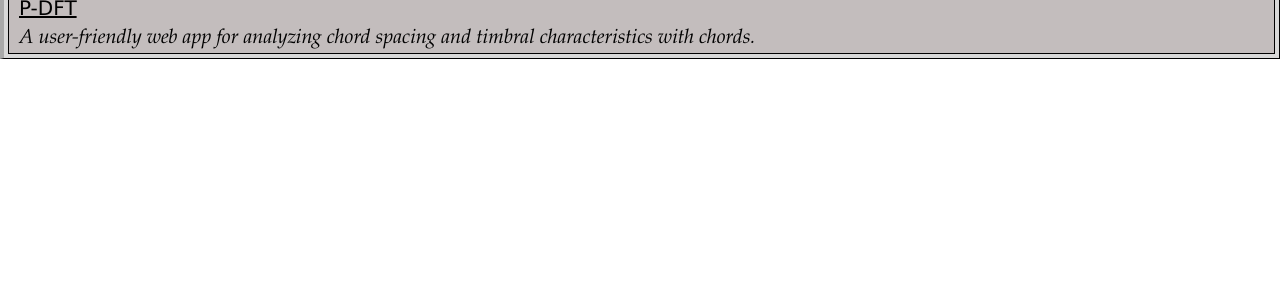
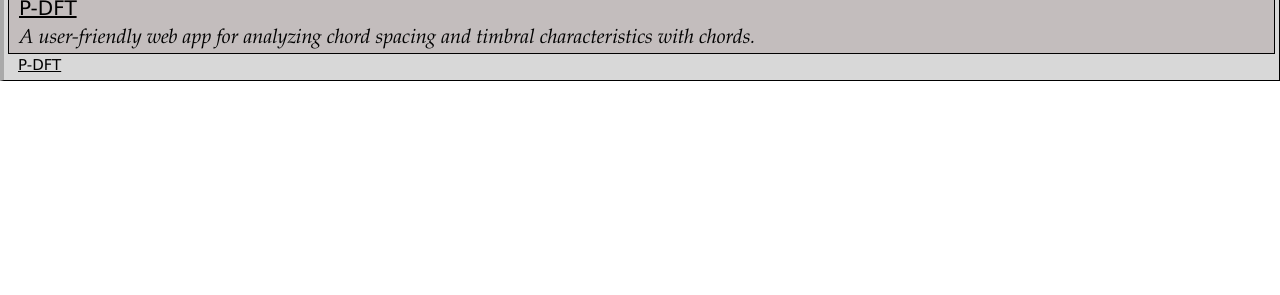
Before and after one commit to MatthewChiu/OldWebsite, a plain HTML site: page CodingAndCorpora/codingPage.html in a window 1280 px wide. Shown: the part 505-800 px from the top of the page. Drawn offline with nearby package versions, Linux system fonts and the light colour scheme.

Commit message:
trying to add cat food app

```diff
--- a/CodingAndCorpora/codingPage.html
+++ b/CodingAndCorpora/codingPage.html
@@ -52,6 +52,9 @@
         A user-friendly web app for analyzing chord spacing and timbral characteristics with chords.
       </p>
     </div>
+    <div>
+      <a style = "margin-left: 10px;" href = "../catFoodApp/src/index.js">P-DFT</a><br>
+    </div>
   </div>
 
 
```
